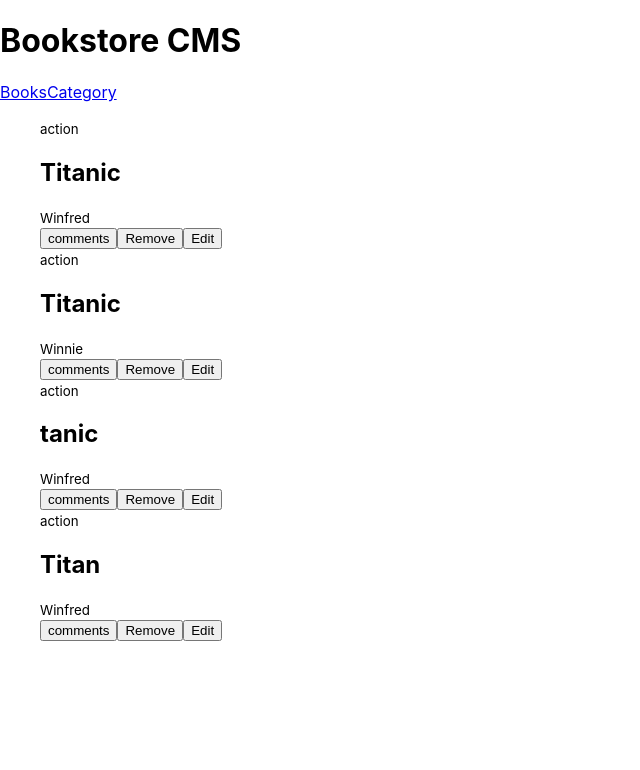
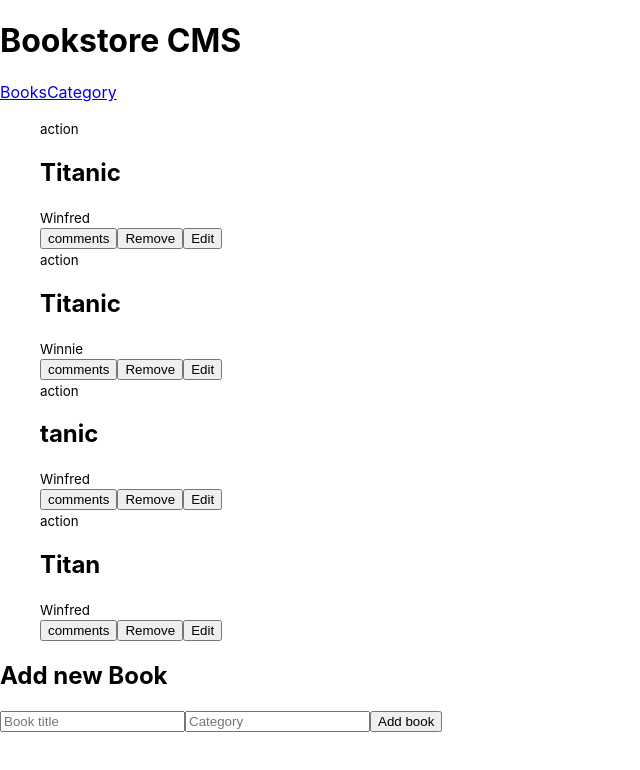
Before and after one commit to Khanetmoi/bookstore, a React (Create React App) app: page / in a window 1280 px wide. Shown: the top 770 px of the page, without its empty margins (0-640 px from the left). Built offline with nearby package versions, Linux system fonts and the light colour scheme.

Commit message:
Bookstore components

```diff
--- a/package.json
+++ b/package.json
@@ -6,6 +6,7 @@
     "@testing-library/jest-dom": "^5.16.5",
     "@testing-library/react": "^13.4.0",
     "@testing-library/user-event": "^13.5.0",
+    "prop-types": "^15.8.1",
     "react": "^18.2.0",
     "react-dom": "^18.2.0",
     "react-router-dom": "^6.8.0",
--- a/src/App.js
+++ b/src/App.js
@@ -1,19 +1,19 @@
-import React from 'react'
+import React from 'react';
 import { BrowserRouter as Router, Routes, Route } from 'react-router-dom';
 import Books from './components/books/Books';
+import Category from './components/Category/Category';
 // import { Router } from 'react-router-dom'
-import Nav from './components/Nav'
+import Nav from './components/Nav';
 
-const App = () => {
-  return (
-    <Router>
-        <Nav />
-        <Routes>
-          <Route path='/' element={<Books />} />
-        </Routes>
-    </Router>
+const App = () => (
+  <Router>
+    <Nav />
+    <Routes>
+      <Route path="/" element={<Books />} />
+      <Route path="/Category" element={<Category />} />
+    </Routes>
+  </Router>
 
-  )
-}
+);
 
-export default App
+export default App;
--- /dev/null
+++ b/src/components/Category/Category.js
@@ -0,0 +1,9 @@
+import React from 'react';
+
+const Category = () => (
+  <div>
+    <button type="submit">Check status</button>
+  </div>
+);
+
+export default Category;
--- a/src/components/books/Books.js
+++ b/src/components/books/Books.js
@@ -1,8 +1,8 @@
-import React, { useState } from 'react'
-import UnitBook from './UnitBook'
+import React, { useState } from 'react';
+import UnitBook from './UnitBook';
+import InputValue from './InputValue';
 
 const Books = () => {
-
   const [books] = useState([
     {
       id: 1,
@@ -28,14 +28,17 @@ const Books = () => {
       title: 'Titan',
       author: 'Winfred',
     },
-    ])
+  ]);
   return (
+    <div>
       <ul>
-        {books.map((book)=>(
+        {books.map((book) => (
           <UnitBook key={book.id} id={book.id} book={book} />
         ))}
       </ul>
-  )
-}
+      <InputValue />
+    </div>
+  );
+};
 
-export default Books
+export default Books;
--- /dev/null
+++ b/src/components/books/InputValue.js
@@ -0,0 +1,14 @@
+import React from 'react';
+
+const InputValue = () => (
+  <div>
+    <h2>Add new Book</h2>
+    <div>
+      <input type="text" placeholder="Book title" />
+      <input type="text" placeholder="Category" />
+      <button type="submit">Add book</button>
+    </div>
+  </div>
+);
+
+export default InputValue;
--- a/src/components/books/UnitBook.js
+++ b/src/components/books/UnitBook.js
@@ -1,32 +1,29 @@
-import React from 'react'
-import  PropTypes  from 'prop-types'
+import React from 'react';
+import PropTypes from 'prop-types';
 
-const UnitBook = ({book}) => {
-
-  return (
+const UnitBook = ({ book }) => (
   <div>
     <small>{book.category}</small>
     <h2>{book.title}</h2>
     <small>{book.author}</small>
-      <div className='flex'>
-        <button type='submit'>comments</button >
-        <button type='submit'>Remove</button >
-        <button type='submit'>Edit</button >
+    <div className="flex">
+      <button type="submit">comments</button>
+      <button type="submit">Remove</button>
+      <button type="submit">Edit</button>
     </div>
   </div>
-  )
-}
+);
 
 UnitBook.defaultProps = {
   book: {},
 };
 
-UnitBook.PropTypes = {
+UnitBook.propTypes = {
   book: {
     category: PropTypes.string,
     title: PropTypes.string,
     author: PropTypes.string,
-    }
-}
+  },
+};
 
-export default UnitBook
+export default UnitBook;
```
Also changed, not shown: src/components/Nav.js (+5 -7 lines), 2 other files (tests, documents, lock files or other folders). Lines whose indentation alone changed are shown as unchanged.
